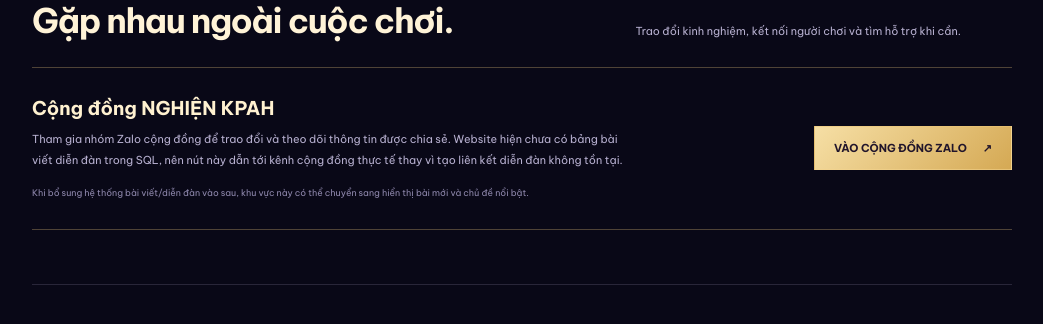
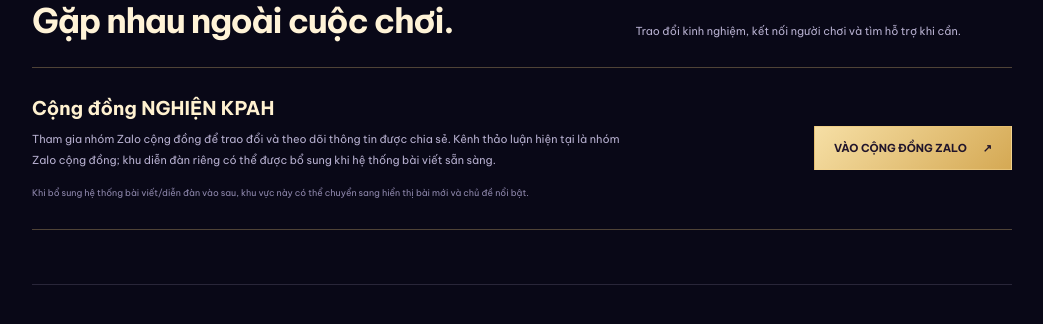
Before and after one commit to thachdeptrai/web-kpah, a PHP site: page / in a window 1280 px wide. Shown: the part 1731-2055 px from the top of the page, without its empty margins (118-1161 px from the left). Run offline with PHP 8.4, Linux system fonts and the light colour scheme; data that the repository does not hold is empty.

Commit message:
Polish NGHIEN KPAH community copy

```diff
--- a/index.php
+++ b/index.php
@@ -116,7 +116,7 @@
         <div class="lp-community">
             <div>
                 <h3>Cộng đồng NGHIỆN KPAH</h3>
-                <p>Tham gia nhóm Zalo cộng đồng để trao đổi và theo dõi thông tin được chia sẻ. Website hiện chưa có bảng bài viết diễn đàn trong SQL, nên nút này dẫn tới kênh cộng đồng thực tế thay vì tạo liên kết diễn đàn không tồn tại.</p>
+                <p>Tham gia nhóm Zalo cộng đồng để trao đổi và theo dõi thông tin được chia sẻ. Kênh thảo luận hiện tại là nhóm Zalo cộng đồng; khu diễn đàn riêng có thể được bổ sung khi hệ thống bài viết sẵn sàng.</p>
                 <p class="lp-community-note">Khi bổ sung hệ thống bài viết/diễn đàn vào sau, khu vực này có thể chuyển sang hiển thị bài mới và chủ đề nổi bật.</p>
             </div>
             <a class="lp-button" href="https://zalo.me/g/zmyedl5en7sldmd9el1z" target="_blank" rel="noopener noreferrer">VÀO CỘNG ĐỒNG ZALO <span aria-hidden="true">↗</span></a>
```
